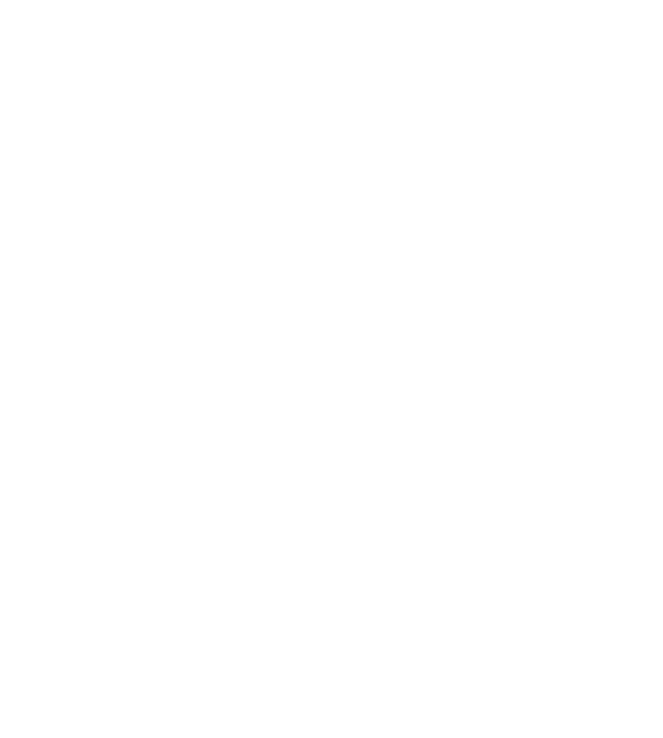
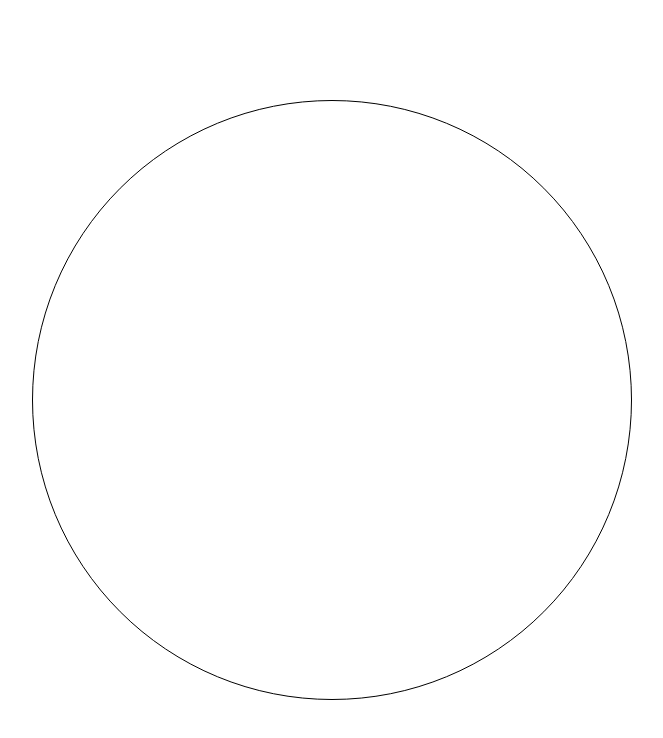
Before and after one commit to 1K3H/clock, a plain HTML site: page index.html in a window 1280 px wide. Shown: the whole page, without its empty margins (308-971 px from the left). Drawn offline with Linux system fonts and the light colour scheme.

Commit message:
Add: 원 만들기

```diff
--- a/index.html
+++ b/index.html
@@ -8,6 +8,9 @@
   <title>WATCH</title>
 </head>
 <body>
+  <div class="container">
+    <div id="circle1" class="circle1"></div>
+  </div>
 
   <script src="script.js"></script>
 </body>
--- a/style.css
+++ b/style.css
@@ -0,0 +1,26 @@
+* {
+  box-sizing: border-box;
+}
+
+body {
+  display: flex;
+  flex-direction: column;
+  align-items: center;
+  min-height: 100vh;
+  margin: 0;
+  overflow: hidden;
+}
+
+.container {
+  position: relative;
+  width: 600px;
+  height: 600px;
+  margin: auto;
+}
+
+.circle1 {
+  width: 100%;
+  height: 100%;
+  border: 1px solid black;
+  border-radius: 50%;
+}
```
